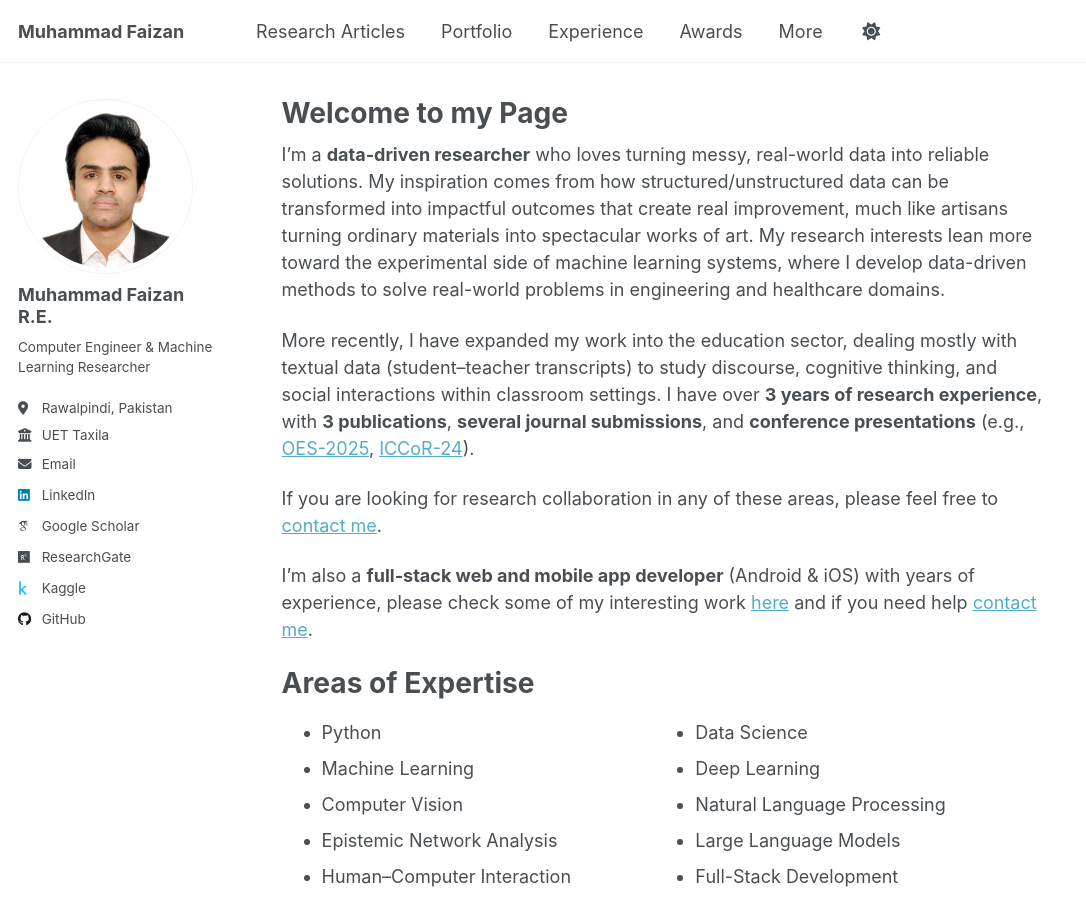
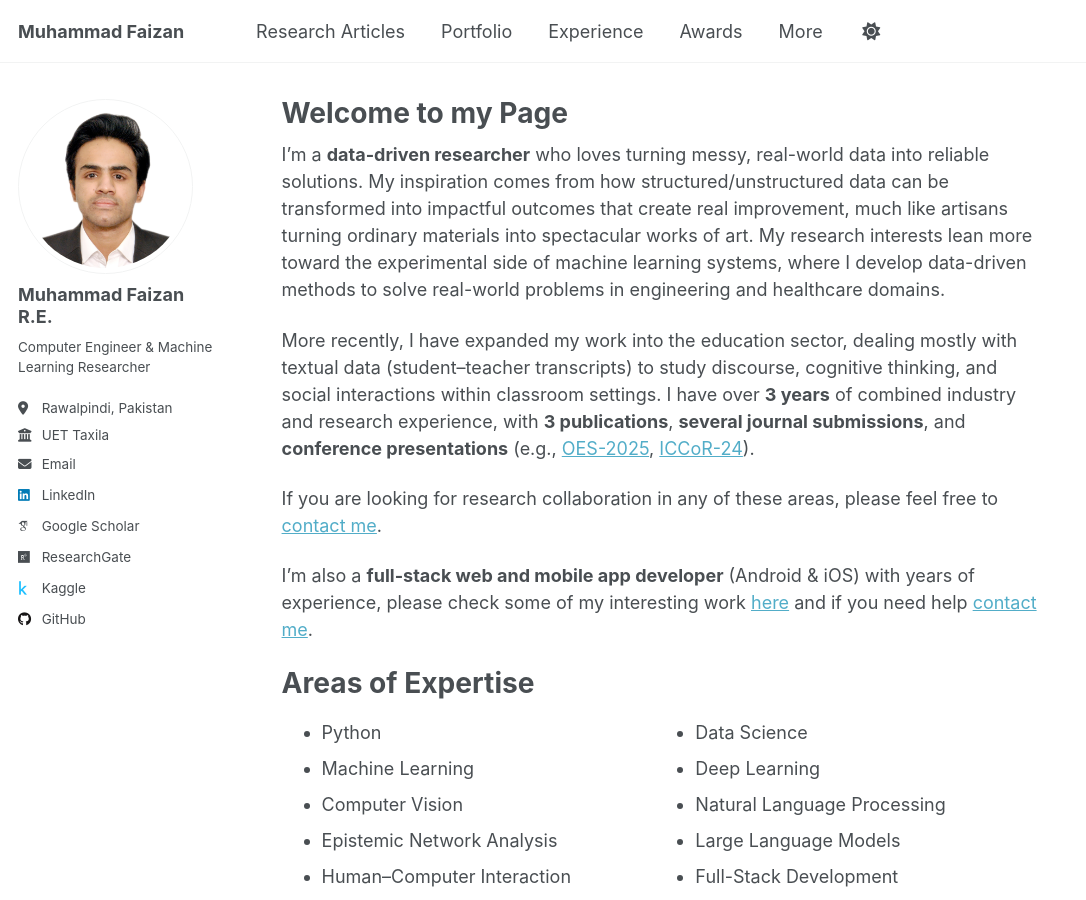
Before and after one commit to MuhammadFaizan99/MuhammadFaizan99.github.io, a Jekyll site: the page built from _pages/about.md, in a window 1280 px wide and 900 px high. Shown: the whole window, without its empty margins (0-1086 px from the left). Built offline with Jekyll 4.4.1, drawn with Linux system fonts in a browser that asks for light colours; some web fonts are replaced; a script that is not in the unit is left out.

Commit message:
Update about.md

```diff
--- a/_pages/about.md
+++ b/_pages/about.md
@@ -9,7 +9,7 @@ redirect_from:
 
 I’m a **data-driven researcher** who loves turning messy, real-world data into reliable solutions. My inspiration comes from how structured/unstructured data can be transformed into impactful outcomes that create real improvement, much like artisans turning ordinary materials into spectacular works of art. My research interests lean more toward the experimental side of machine learning systems, where I develop data-driven methods to solve real-world problems in engineering and healthcare domains.
 
-More recently, I have expanded my work into the education sector, dealing mostly with textual data (student–teacher transcripts) to study discourse, cognitive thinking, and social interactions within classroom settings. I have over **3 years of research experience**, with **3 publications**, **several journal submissions**, and **conference presentations** (e.g., [OES-2025](https://www.uis.no/en/research/events/technology-and-natural-sciences/2nd-olympiad-in-engineering-science-oes-2025), [ICCoR-24](https://iccor.cust.edu.pk/)).
+More recently, I have expanded my work into the education sector, dealing mostly with textual data (student–teacher transcripts) to study discourse, cognitive thinking, and social interactions within classroom settings. I have over **3 years** of combined industry and research experience, with **3 publications**, **several journal submissions**, and **conference presentations** (e.g., [OES-2025](https://www.uis.no/en/research/events/technology-and-natural-sciences/2nd-olympiad-in-engineering-science-oes-2025), [ICCoR-24](https://iccor.cust.edu.pk/)).
 
 If you are looking for research collaboration in any of these areas, please feel free to [contact me](mailto:muhammadfaizandev87@gmail.com).
 
```
